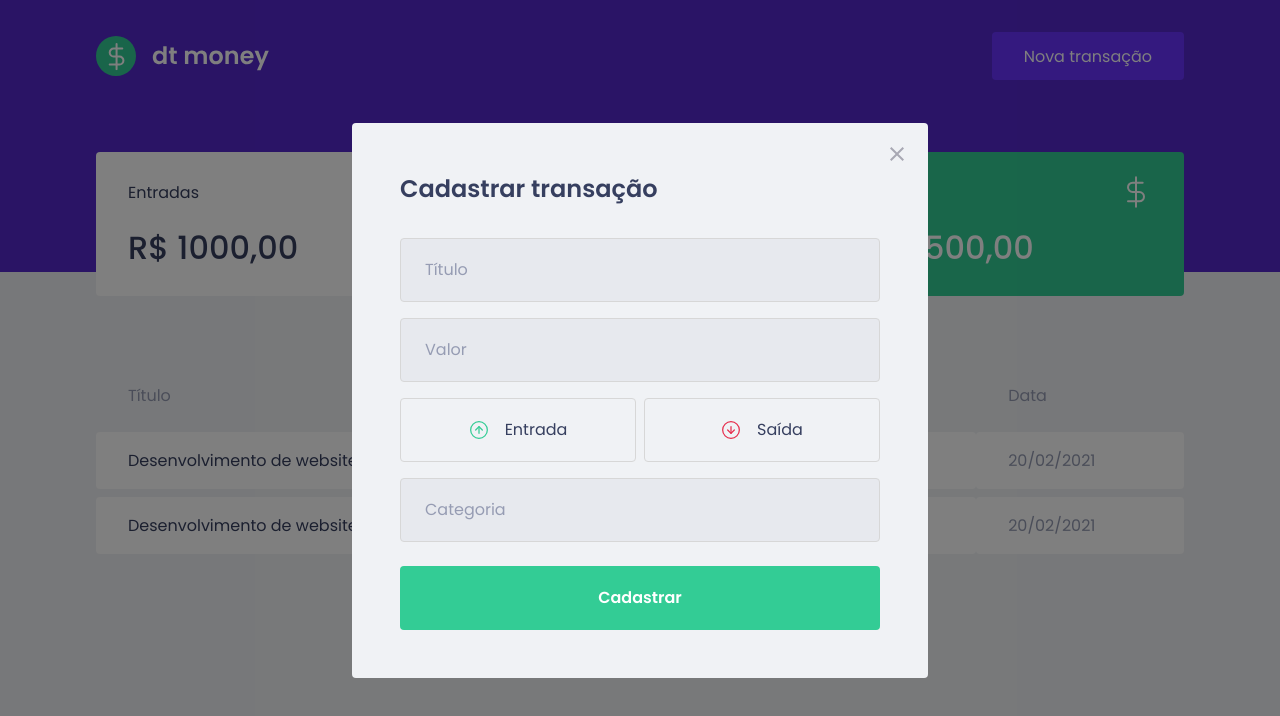
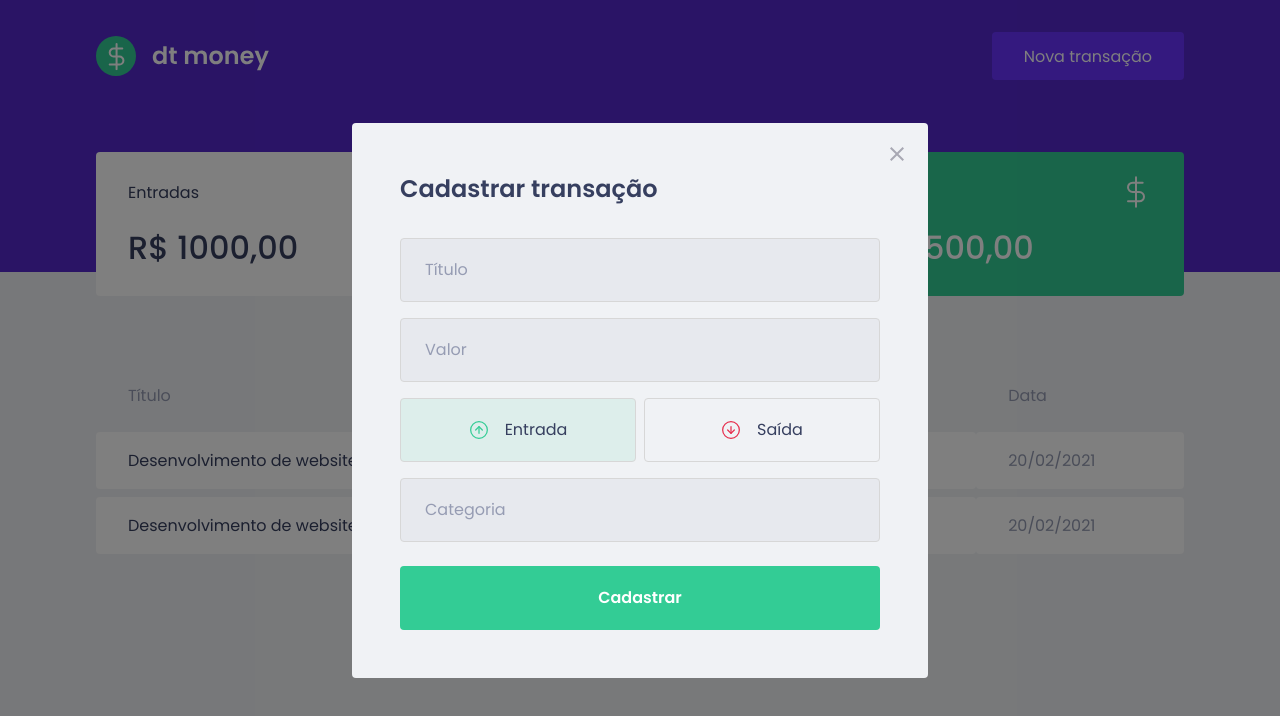
Before and after one commit to arimariojesus/ari.money, a React (Create React App) app: page / in a window 1280 px wide. Both pictures are taken after a click on the button "Nova transação". Shown: the top 716 px of the page. Built offline with nearby package versions, Linux system fonts and the light colour scheme; no server answers; the HTML template or start-up script is replaced by a standard one; what miragejs would draw is missing.

Commit message:
feat(NewTransactionModal): add functionalitie and style to RadioBox's

```diff
--- a/src/components/NewTransactionModal/index.tsx
+++ b/src/components/NewTransactionModal/index.tsx
@@ -1,19 +1,24 @@
 import Modal from "react-modal";
-import incomeImg from '../../assets/income.svg';
-import outcomeImg from '../../assets/outcome.svg';
-import closeImg from '../../assets/close.svg';
+import incomeImg from "../../assets/income.svg";
+import outcomeImg from "../../assets/outcome.svg";
+import closeImg from "../../assets/close.svg";
 
-import * as S from './styles';
+import * as S from "./styles";
+import { useState } from "react";
 
 interface NewTransactionModalProps {
   isOpen: boolean;
   onRequestClose: () => void;
 }
 
+type Type = "deposity" | "withdrawn";
+
 export function NewTransactionModal({
   isOpen,
   onRequestClose,
 }: NewTransactionModalProps) {
+  const [type, setType] = useState<Type>("deposity");
+
   return (
     <Modal
       isOpen={isOpen}
@@ -21,7 +26,11 @@ export function NewTransactionModal({
       overlayClassName="react-modal-overlay"
       className="react-modal-content"
     >
-      <button type="button" onClick={onRequestClose} className="react-modal-close">
+      <button
+        type="button"
+        onClick={onRequestClose}
+        className="react-modal-close"
+      >
         <img src={closeImg} alt="Fechar modal" />
       </button>
 
@@ -33,22 +42,30 @@ export function NewTransactionModal({
         <input type="number" placeholder="Valor" />
 
         <S.TransactionTypeContainer>
-          <button type="button">
+          <S.RadioBox
+            type="button"
+            onClick={() => setType("deposity")}
+            isActive={type === 'deposity'}
+            activeColor="green"
+          >
             <img src={incomeImg} alt="Entrada" />
             <span>Entrada</span>
-          </button>
+          </S.RadioBox>
 
-          <button type="button">
+          <S.RadioBox
+            type="button"
+            onClick={() => setType("withdrawn")}
+            isActive={type === 'withdrawn'}
+            activeColor="red"
+          >
             <img src={outcomeImg} alt="Saída" />
             <span>Saída</span>
-          </button>
+          </S.RadioBox>
         </S.TransactionTypeContainer>
 
         <input type="text" placeholder="Categoria" />
 
-        <button type="submit">
-          Cadastrar
-        </button>
+        <button type="submit">Cadastrar</button>
       </S.Container>
     </Modal>
   );
--- a/src/components/NewTransactionModal/styles.ts
+++ b/src/components/NewTransactionModal/styles.ts
@@ -1,5 +1,5 @@
-import styled from 'styled-components';
-import { darken } from 'polished';
+import styled from "styled-components";
+import { darken, transparentize } from "polished";
 
 export const Container = styled.form`
   h2 {
@@ -54,13 +54,25 @@ export const TransactionTypeContainer = styled.div`
   display: grid;
   grid-template-columns: 1fr 1fr;
   gap: 0.5rem;
+`;
 
-  button {
+const colors = {
+  green: "#33CC95",
+  red: "#E52E4D",
+};
+
+export const RadioBox = styled.button<{
+  isActive: boolean;
+  activeColor: "green" | "red";
+}>`
   height: 4rem;
   border: 1px solid #d7d7d7;
   border-radius: 0.25rem;
 
-    background: transparent;
+  background: ${(props) =>
+    props.isActive
+      ? transparentize(0.9, colors[props.activeColor])
+      : "transparent"};
 
   display: flex;
   align-items: center;
@@ -69,7 +81,7 @@ export const TransactionTypeContainer = styled.div`
   transition: border-color 0.2s;
 
   &:hover {
-      border-color: ${darken(0.1, '#d7d7d7')};
+    border-color: ${darken(0.1, "#d7d7d7")};
   }
 
   img {
@@ -83,5 +95,4 @@ export const TransactionTypeContainer = styled.div`
     font-size: 1rem;
     color: var(--text-title);
   }
-  }
 `;
```
Lines whose indentation alone changed are shown as unchanged.
